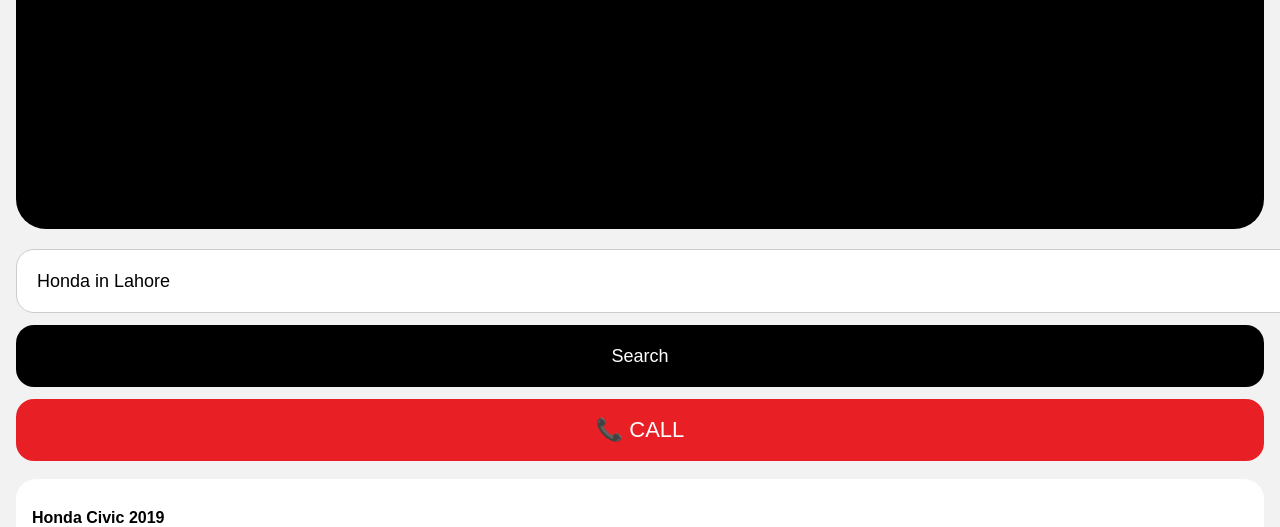
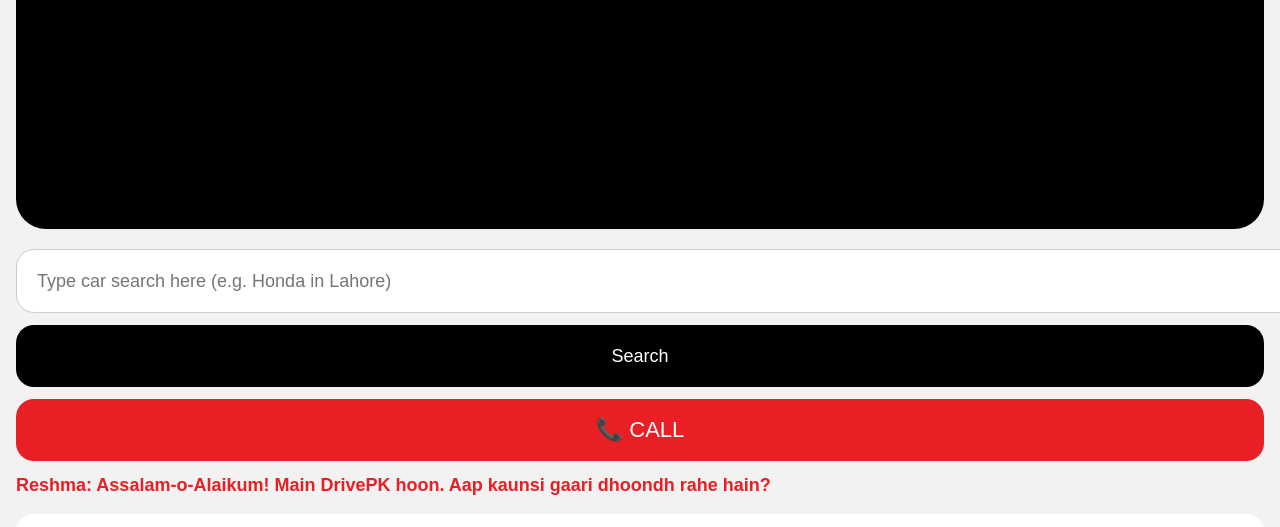
Before and after one commit to learntcm/Drivepk-Bolo-App, a website: page index.html in a window 1280 px wide. Both pictures are taken after a click on the button "📞 CALL". Shown: the part 431-958 px from the top of the page. Drawn offline with Linux system fonts and the light colour scheme.

Commit message:
Update index.html

```diff
--- a/index.html
+++ b/index.html
@@ -36,7 +36,7 @@ header {
 
 .main { padding:16px; }
 
-/* HUGE HERO */
+/* VERY LARGE HERO */
 .hero {
   background:#000;
   border-radius:30px;
@@ -86,6 +86,14 @@ button {
   margin-top:12px;
 }
 
+#status {
+  margin-top:14px;
+  font-size:18px;
+  font-weight:bold;
+  color:#E81F25;
+  display:none;
+}
+
 #results {
   background:#fff;
   border-radius:20px;
@@ -118,16 +126,36 @@ button {
     <h2>MG HS</h2>
   </div>
 
-  <input id="query" placeholder="Honda / Toyota / MG / Lahore">
+  <input id="query" placeholder="Type car search here (e.g. Honda in Lahore)">
   <button id="searchBtn">Search</button>
   <button class="call" id="callBtn">📞 CALL</button>
+
+  <div id="status">
+    Reshma: Assalam-o-Alaikum! Main DrivePK hoon. Aap kaunsi gaari dhoondh rahe hain?
+  </div>
 
   <div id="results"></div>
 
 </div>
 
 <script>
-/* ---------------- DATA ---------------- */
+/* ---------------- VOICE (RESHMA) ---------------- */
+function speakReshma() {
+  const text =
+    "Assalam o Alaikum! Main Reshma hoon, DrivePK se. " +
+    "Aap kaunsi gaari dhoondh rahe hain? " +
+    "Aap type bhi kar sakte hain.";
+
+  const utterance = new SpeechSynthesisUtterance(text);
+  utterance.lang = "ur-PK";   // Urdu (Pakistan)
+  utterance.rate = 0.9;
+  utterance.pitch = 1.1;
+
+  window.speechSynthesis.cancel();
+  window.speechSynthesis.speak(utterance);
+}
+
+/* ---------------- DUMMY DATA ---------------- */
 const cars = [
   { brand:"Honda", model:"Civic 2019", city:"Lahore", price:"45 Lakh" },
   { brand:"Honda", model:"Civic 2018", city:"Lahore", price:"41 Lakh" },
@@ -137,7 +165,7 @@ const cars = [
   { brand:"MG", model:"HS 2021", city:"Lahore", price:"72 Lakh" }
 ];
 
-/* ---------------- SEARCH ---------------- */
+/* ---------------- SEARCH ONLY ON USER INPUT ---------------- */
 function runSearch(text) {
   const q = text.toLowerCase();
   const results = document.getElementById("results");
@@ -148,7 +176,7 @@ function runSearch(text) {
     q.includes(c.city.toLowerCase())
   );
 
-  if (found.length === 0) {
+  if (!found.length) {
     results.innerHTML = "<p>No cars found</p>";
     return;
   }
@@ -163,21 +191,23 @@ function runSearch(text) {
   });
 }
 
-/* ---------------- BUTTONS ---------------- */
+/* ---------------- SEARCH BUTTON ---------------- */
 document.getElementById("searchBtn").onclick = () => {
-  const q = document.getElementById("query").value.trim();
-  if (q) runSearch(q);
+  const text = document.getElementById("query").value.trim();
+  if (text) runSearch(text);
 };
 
+/* ---------------- CALL BUTTON (VOICE GREETING ONLY) ---------------- */
 document.getElementById("callBtn").onclick = () => {
-  document.getElementById("query").value = "Honda in Lahore";
-  runSearch("Honda in Lahore");
+  document.getElementById("status").style.display = "block";
+  speakReshma();
 };
 
+/* ---------------- ENTER KEY ---------------- */
 document.getElementById("query").addEventListener("keydown", e => {
   if (e.key === "Enter") {
-    const q = document.getElementById("query").value.trim();
-    if (q) runSearch(q);
+    const text = document.getElementById("query").value.trim();
+    if (text) runSearch(text);
   }
 });
 </script>
```
